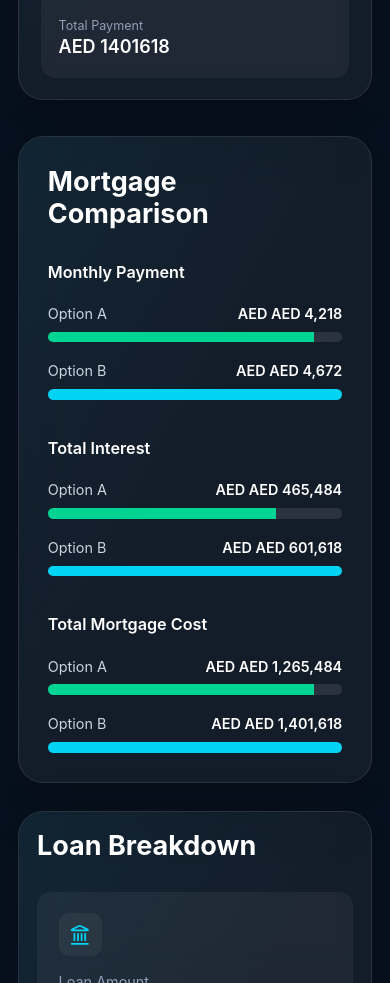
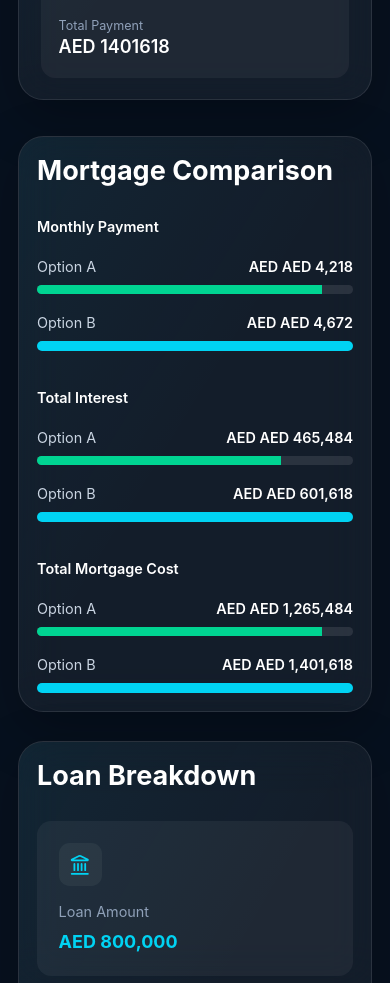
Before and after one commit to MahekZehra/homeloanz-website, a React (Vite) app: page / in a window 390 px wide. Shown: the part 5400-6383 px from the top of the page. Built offline with nearby package versions, Linux system fonts and the light colour scheme.

Commit message:
Responsive Hero Section

```diff
--- a/src/components/MortgageComparison/ComparisonBars.jsx
+++ b/src/components/MortgageComparison/ComparisonBars.jsx
@@ -18,7 +18,7 @@ const ComparisonRow = ({
 
     <div className="space-y-5">
 
-      <h3 className="text-lg font-semibold text-white">
+      <h3 className="text-base md:text-lg font-semibold text-white">
         {title}
       </h3>
 
@@ -39,7 +39,7 @@ AED {valueA.toLocaleString()}
 
         </div>
 
-        <div className="h-3 overflow-hidden rounded-full bg-white/10">
+        <div className="h-2.5 md:h-3 overflow-hidden rounded-full bg-white/10">
 
           <div
             style={{
@@ -113,7 +113,7 @@ const ComparisonBars = ({
 
   return (
 
-    <Card className="mt-10 p-8">
+    <Card className="mt-10 p-5 md:p-8">
 
       <h2 className="mb-8 text-3xl font-bold text-white">
 
```
